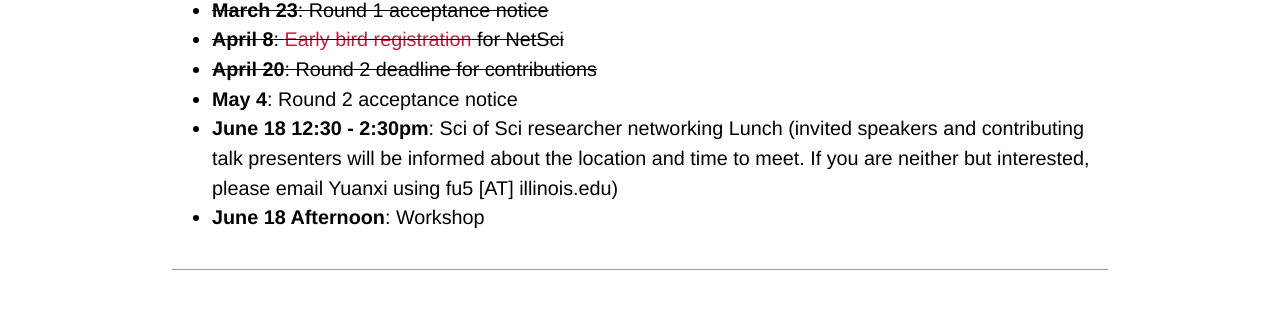
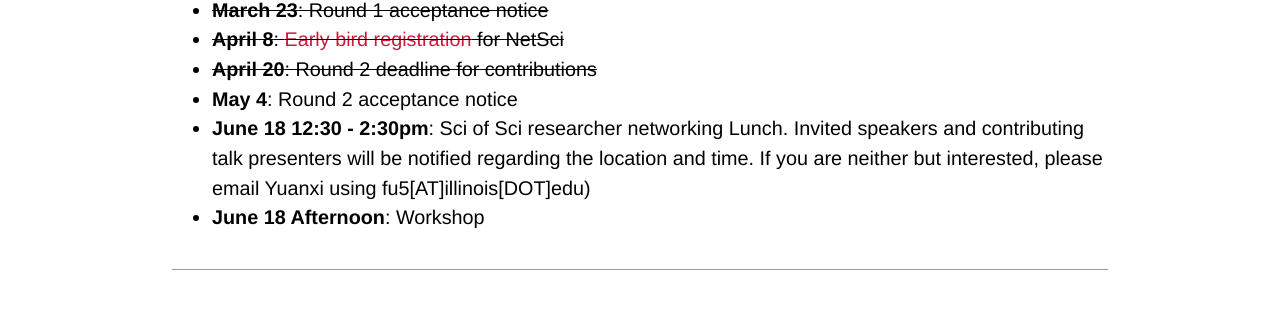
Before and after one commit to netscisci/netscisci.github.io, a Jekyll site: the page built from index.md, in a window 1280 px wide. Shown: the part 1955-2265 px from the top of the page. Built offline with Jekyll 4.4.1, drawn with Linux system fonts in a browser that asks for light colours; some web fonts are replaced; our own code applies the rules of GitHub Pages for plain Markdown files.

Commit message:
Update index.md

```diff
--- a/index.md
+++ b/index.md
@@ -27,5 +27,5 @@ The success of these workshops is attributed to the continued interest and engag
 - ~~**April 8**: [Early bird registration](https://netsci2024.com/en/participate/registration) for NetSci~~
 - ~~**April 20**: Round 2 deadline for contributions~~
 - **May 4**: Round 2 acceptance notice
-- **June 18 12:30 - 2:30pm**: Sci of Sci researcher networking Lunch (invited speakers and contributing talk presenters will be informed about the location and time to meet. If you are neither but interested, please email Yuanxi using fu5 [AT] illinois.edu)
+- **June 18 12:30 - 2:30pm**: Sci of Sci researcher networking Lunch. Invited speakers and contributing talk presenters will be notified regarding the location and time. If you are neither but interested, please email Yuanxi using fu5[AT]illinois[DOT]edu)
 - **June 18 Afternoon**: Workshop
```
